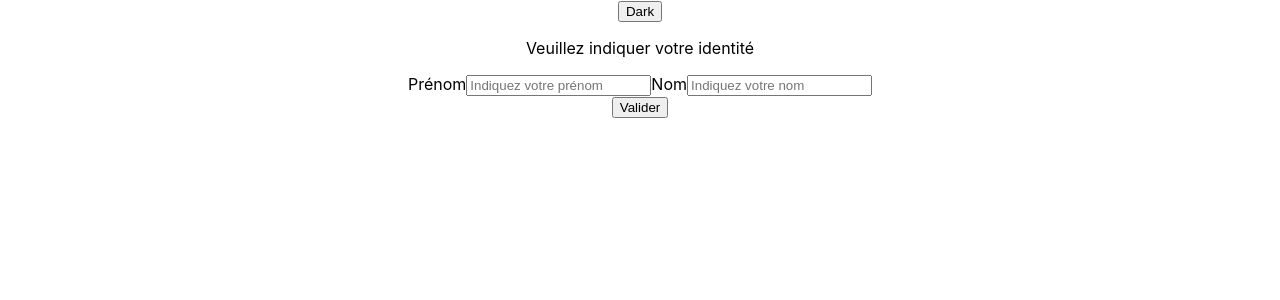
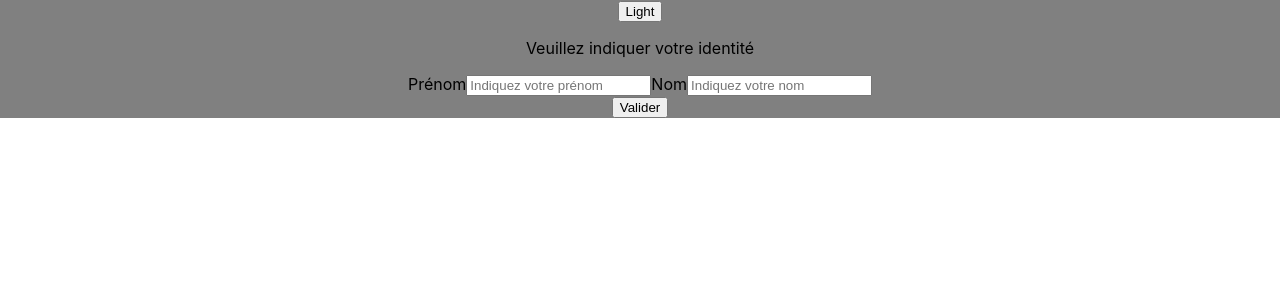
Before and after one commit to DonkeyGeek/Tests-React-RTL-Jest-Exercices, a React (Create React App) app: page / in a window 1280 px wide. Shown: the top 300 px of the page. Built offline with nearby package versions, Linux system fonts and the light colour scheme.

Commit message:
Exercices findByRole

```diff
--- a/src/App.js
+++ b/src/App.js
@@ -1,10 +1,10 @@
 import './App.css';
-import QueryByRole from './components/Queries/QueryByRole';
+import FindByRole from './components/Queries/FindByRole';
 
 function App() {
   return (
     <div className="App">
-      <QueryByRole />
+      <FindByRole />
     </div>
   );
 }
--- /dev/null
+++ b/src/components/Queries/FindByRole.js
@@ -0,0 +1,32 @@
+import { useEffect, useState } from "react";
+
+function FindByRole() {
+
+    const [isDark, setIsDark] = useState(false);
+
+    useEffect(() => {
+        setTimeout(() => {
+            setIsDark(true)
+        }, 2000);
+    }, []);
+
+    return (
+        <div style={{background: isDark && 'grey'}}>
+            <button onClick={() => setIsDark(!isDark)}>{isDark ? 'Light' : 'Dark'}</button>
+
+            <p className='container'>Veuillez indiquer votre identité</p>
+            <form>
+                <div>
+                <label htmlFor='firstName'>Prénom</label>
+                <input type="text" id="firstName" placeholder="Indiquez votre prénom"/>
+
+                <label htmlFor='lastName'>Nom</label>
+                <input type="text" id="lastName" placeholder="Indiquez votre nom" />
+                </div>
+                <input type="submit" value="Valider"/>
+            </form>
+      </div>
+    )
+  }
+
+  export default FindByRole
```
Also changed, not shown: 2 other files (tests, documents, lock files or other folders).
